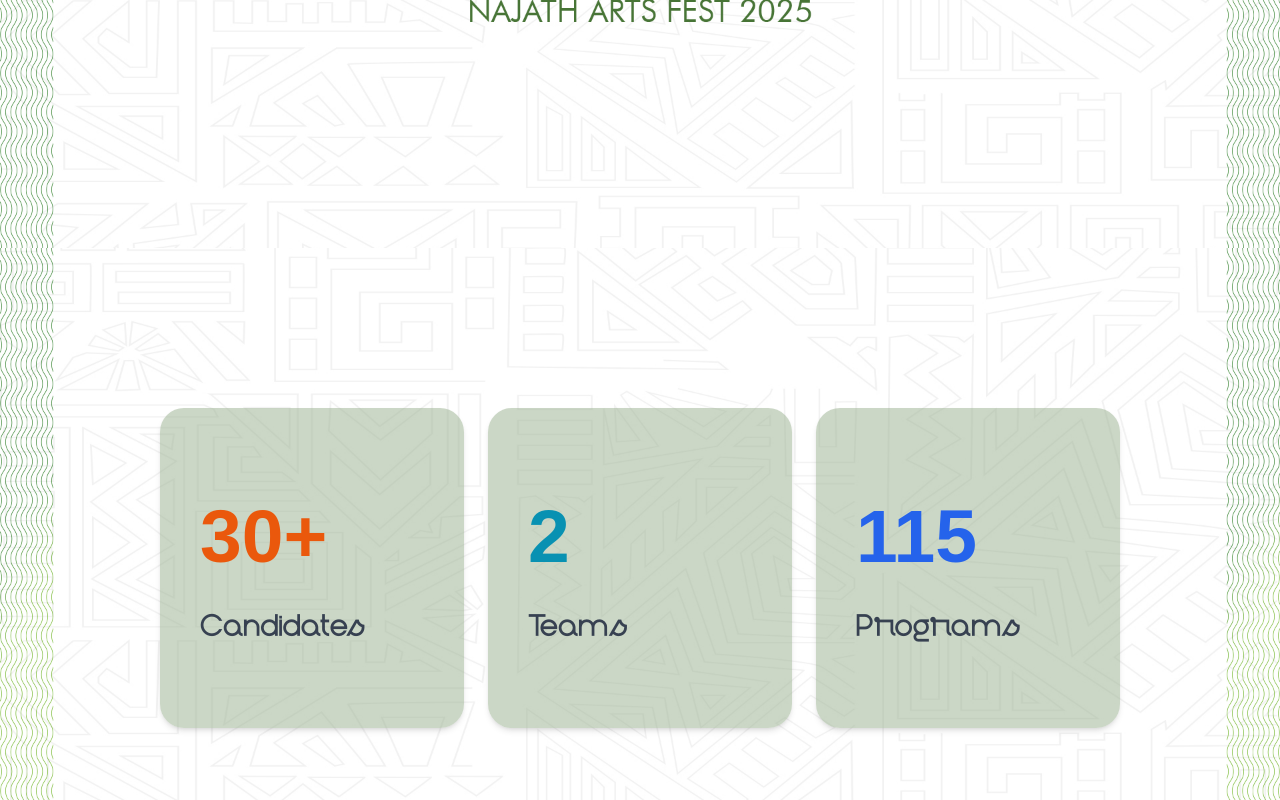
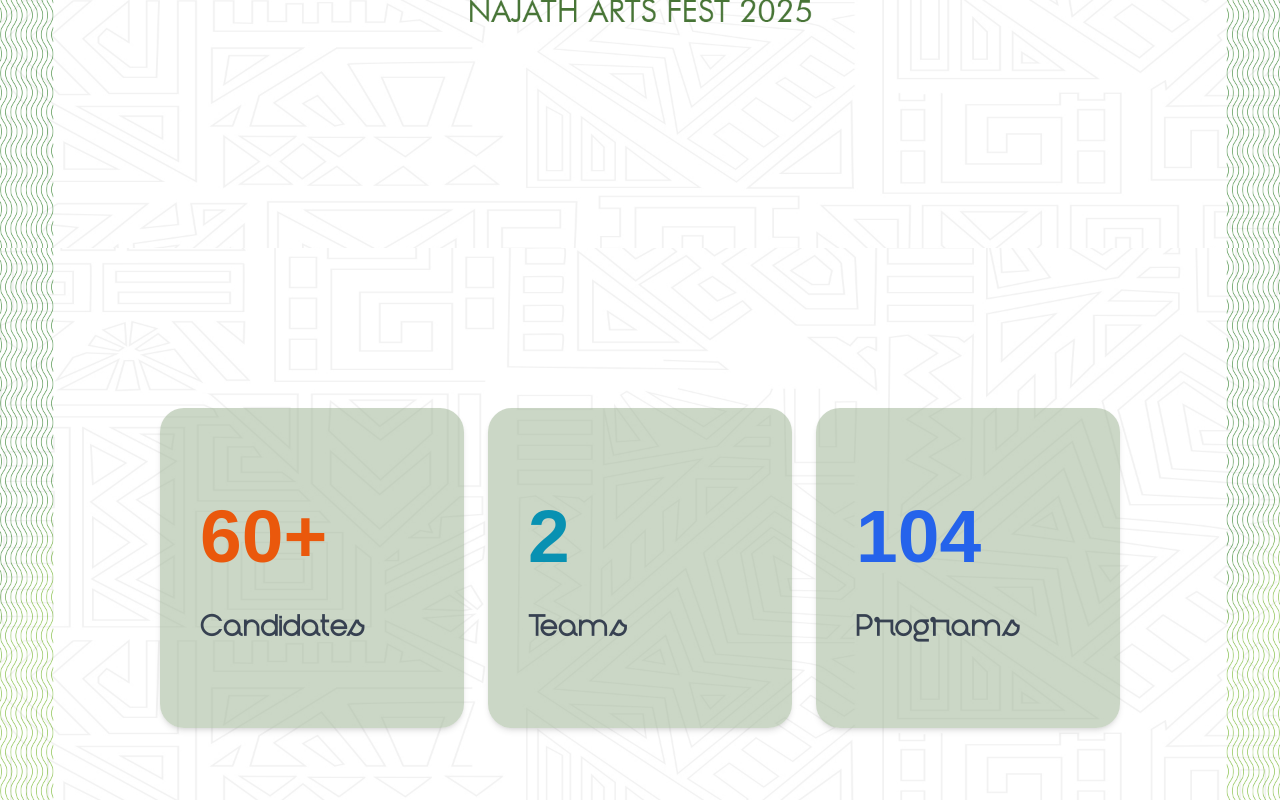
Before and after one commit to hudaifamuhammed/Thahbeeb-Frontend, a React (Vite) app: page / in a window 1280 px wide. Shown: the part 392-1192 px from the top of the page. Built offline with nearby package versions, Linux system fonts and the light colour scheme; no server answers.

Commit message:
counter updated

```diff
--- a/src/components/user/Home.jsx
+++ b/src/components/user/Home.jsx
@@ -73,9 +73,9 @@ const Home = () => {
 
   // Example stats
   const stats = [
-    { label: 'Candidates', value: 30, suffix: '+', color: 'text-orange-600', bg: 'bg-orange-50' },
+    { label: 'Candidates', value: 60, suffix: '+', color: 'text-orange-600', bg: 'bg-orange-50' },
     { label: 'Teams', value: 2, suffix: '', color: 'text-cyan-600', bg: 'bg-cyan-50' },
-    { label: 'Programs', value: 115, color: 'text-blue-600', bg: 'bg-blue-50' },
+    { label: 'Programs', value: 104, color: 'text-blue-600', bg: 'bg-blue-50' },
     // { label: 'States', value: 20, suffix: '+', color: 'text-rose-600', bg: 'bg-rose-50' },
   ];
   const [news, setNews] = useState([]);
```
